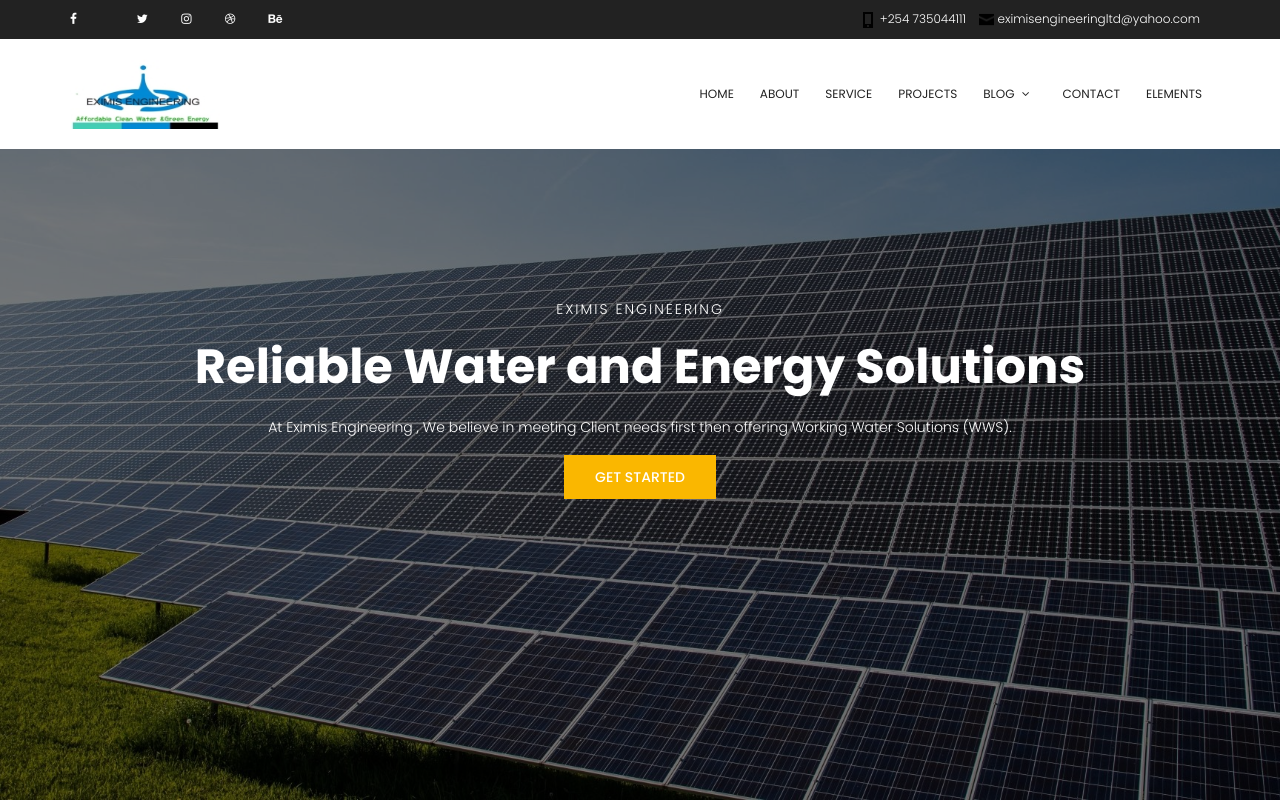
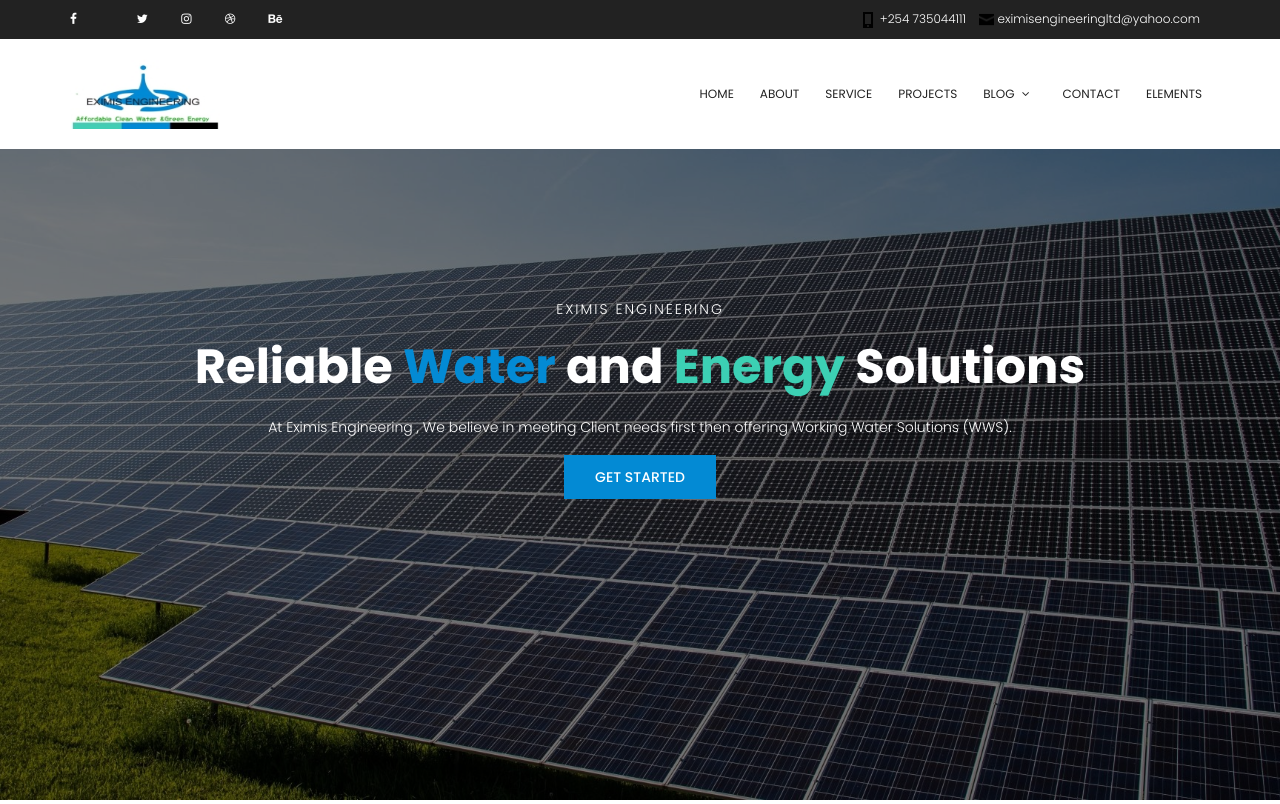
Before and after one commit to codybaraks/Dennis_web, a Flask app: page / in a window 1280 px wide. Shown: the top 804 px of the page. Run offline with Flask 2, Linux system fonts and the light colour scheme; some libraries are stand-ins or nearby versions.

Commit message:
Color Design

```diff
--- a/static/css/main.css
+++ b/static/css/main.css
@@ -1906,7 +1906,7 @@ h1, h2, h3, h4, h5, h6 {
 }
 
 .header-top .header-top-left a:hover i {
-  color: #fab700;
+  color: #3CD0B4;
 }
 
 .header-top .header-top-right {
@@ -2069,7 +2069,14 @@ background-color: #038AD4;
 #nav-menu-container {
   margin: 0;
 }
-
+ww
+{
+    color: #038AD4;
+}
+ee
+{
+    color: #3CD0B4;
+}
 /* Nav Meu Styling */
 .nav-menu a {
   padding: 0 8px 0px 8px;
@@ -2081,7 +2088,10 @@ background-color: #038AD4;
   text-transform: uppercase;
   outline: none;
 }
-
+.nav-menu a:hover
+{
+    color: #038AD4;
+}
 .nav-menu > li {
   margin-left: 10px;
 }
@@ -2412,7 +2422,7 @@ body.mobile-nav-active #mobile-nav-toggle {
 }
 
 .header-btn {
-  background-color: #fab700;
+  background-color: #038AD4;
   border-radius: 0;
   padding-left: 30px;
   padding-right: 30px;
@@ -2866,7 +2876,7 @@ body.mobile-nav-active #mobile-nav-toggle {
 }
 
 .footer-social a:hover i {
-  color: #fab700;
+  color: #3CD0B4;
 }
 
 .footer-social i {
--- a/templates/index.html
+++ b/templates/index.html
@@ -95,7 +95,7 @@
 						<div class="banner-content col-lg-12 col-md-12">
 							<h6 class="text-uppercase">Eximis Engineering</h6>
 							<h1>
-								 Reliable Water and Energy Solutions
+                                Reliable <ww>Water</ww> and <ee>Energy</ee> Solutions
 							</h1>
 							<p class="text-white">
                               At Eximis Engineering , We believe in meeting Client needs first then offering Working Water Solutions (WWS).
```
